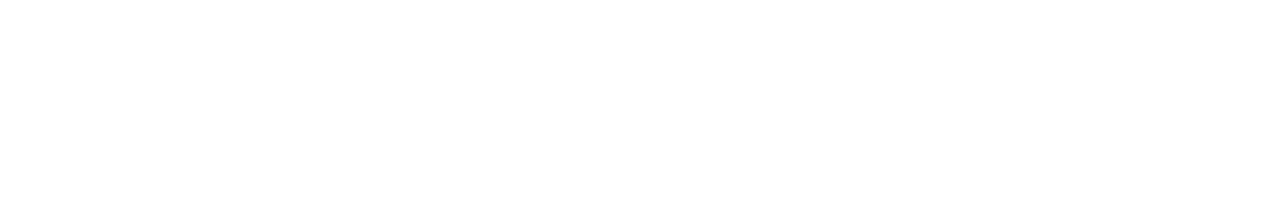
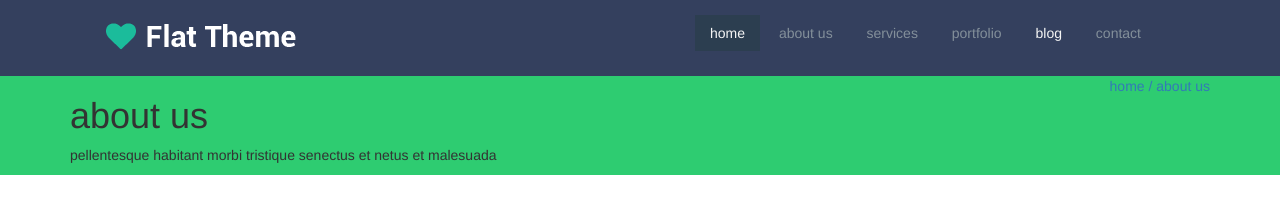
Before and after one commit to Lephotgrammer/flat-theme, a plain HTML site: page about-us.html in a window 1280 px wide. Drawn offline with Linux system fonts and the light colour scheme; files that its build step writes are made by us from their sources.

Commit message:
trabajo en index-about-us

```diff
--- a/about-us.html
+++ b/about-us.html
@@ -6,8 +6,8 @@
     <meta name="description" content="">
     <meta name="author" content="">
     <title>About Us | Flat Theme</title>
-    <link href="css/bootstrap.min.css" rel="stylesheet">
-    <link href="css/font-awesome.min.css" rel="stylesheet">
+    <link href="css/bootstrap.css" rel="stylesheet">
+    <link rel="stylesheet" href="https://maxcdn.bootstrapcdn.com/font-awesome/4.6.1/css/font-awesome.min.css">
     <link href="css/animate.css" rel="stylesheet">
     <link href="css/main.css" rel="stylesheet">
     <!--[if lt IE 9]>
@@ -21,7 +21,47 @@
     <link rel="apple-touch-icon-precomposed" href="images/ico/apple-touch-icon-57-precomposed.png">
 </head><!--/head-->
 <body>
-    <!-- Inserte código aqui -->
+    <header class="menu-color">
+        <div class="container">
+            <div class="row">
+                <div class="col-md-3 text-center">
+                    <img src="images/logo.png" alt="">
+                </div>
+                <div class="col-md-6 col-md-offset-3">
+                    <nav>
+                        <ul>
+                            <li><a class="activo" href="#">home</a></li>
+                            <li><a href="#">about us</a></li>
+                            <li><a href="#">services</a></li>
+                            <li><a href="#">portfolio</a></li>
+                            <li><a class="whitesmoke"href="#">blog</a></li>
+                            <li><a href="#">contact</a></li>
+                        </ul>
+                    </nav>
+                </div>
+            </div>
+        </div>
+    </header>
+    <section class="verde">
+        <div class="container">
+            <div class="row">
+                <div class="col-md-12">
+                    <div class="pull-left">
+                        <h1>about us</h1>
+                        <p>
+                            pellentesque habitant morbi tristique senectus et netus et malesuada
+                        </p>
+                    </div>
+                    <div class="pull-right all">
+                        <ul class="">
+                            <li><a href="#">home /</a></li>
+                            <li><a href="#">about us</a></li>
+                        </ul>
+                    </div>
+                </div>
+            </div>
+        </div>
+    </section>
 
     <script src="js/jquery.js"></script>
     <script src="js/bootstrap.min.js"></script>
--- /dev/null
+++ b/css/about-us.css
@@ -0,0 +1,4 @@
+/*section verde*/
+.pull-right ul {
+	margin-top: 30px;
+}
--- a/css/main.css
+++ b/css/main.css
@@ -97,9 +97,7 @@ footer p {
 	color: #838f9a;
 	margin: 0;
 }
-
-
-
+/*fin footer*/
 /* Parte Sandra */
 
 /* Parte Stefy */
```
